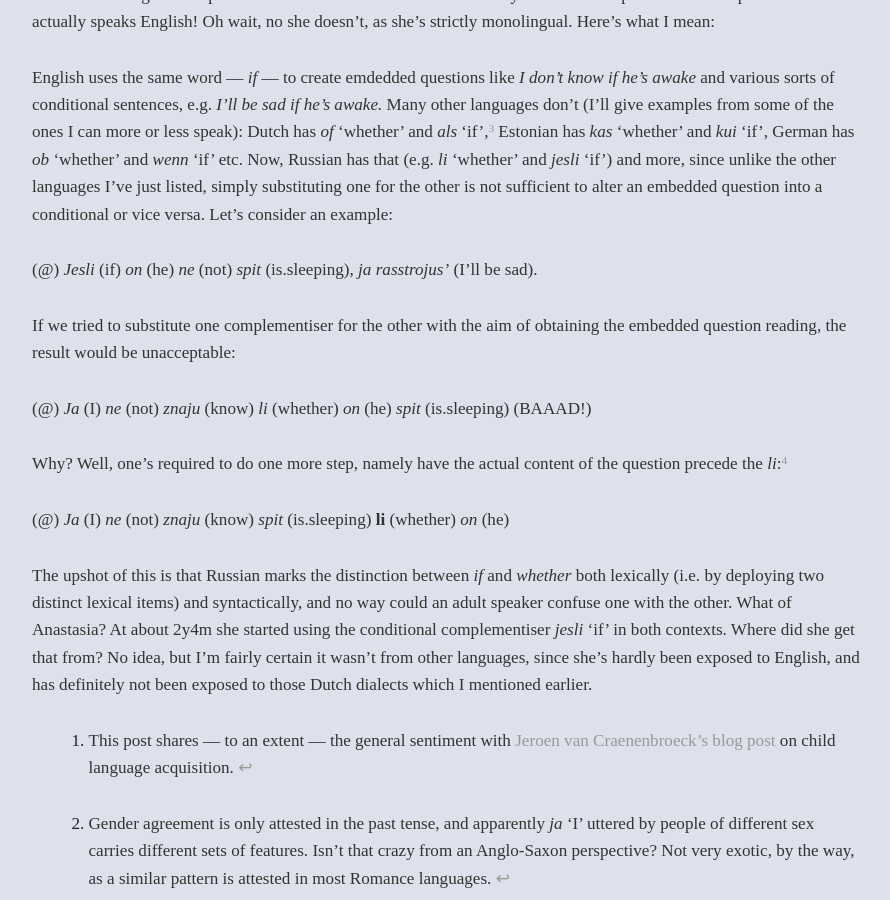
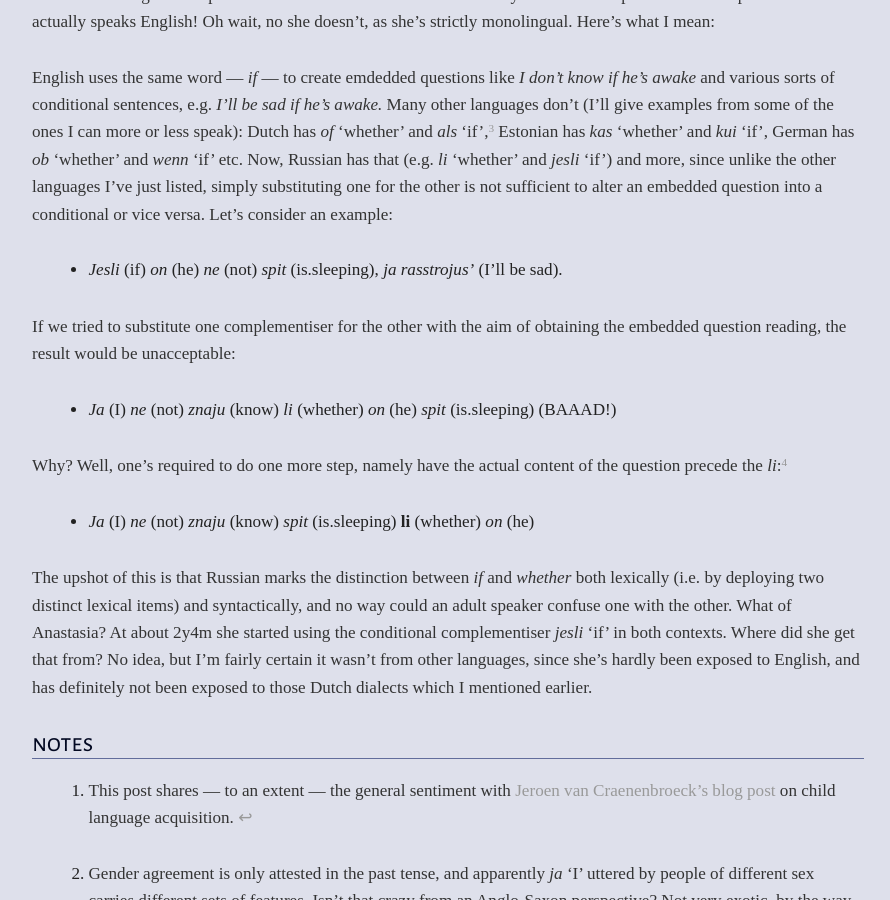
Before and after one commit to mishaknyazev/pavelrudnev.github.io, a Jekyll site: the page built from _posts/2016-10-12-pavel-rudnev-website-launched.md, in a window 1280 px wide and 900 px high, scrolled down 851 px. Shown: the whole window, without its empty margins (192-1082 px from the left). Built offline with Jekyll 4.4.1, drawn with Linux system fonts in a browser that asks for light colours; nearby versions of some CDN libraries; some web fonts are replaced.

Commit message:
Update 2016-10-12-pavel-rudnev-website-launched.md

```diff
--- a/_posts/2016-10-12-pavel-rudnev-website-launched.md
+++ b/_posts/2016-10-12-pavel-rudnev-website-launched.md
@@ -21,18 +21,19 @@ The second thing I found peculiar about Anastasia's Russian is the way she'd use
 
 English uses the same word --- *if* --- to create emdedded questions like *I don't know if he's awake* and various sorts of conditional sentences, e.g. *I'll be sad if he's awake.* Many other languages don't (I'll give examples from some of the ones I can more or less speak): Dutch has *of* ‘whether’ and *als* ‘if’,[^3] Estonian has *kas* ‘whether’ and *kui* ‘if’, German has *ob* ‘whether’ and *wenn* ‘if’ etc. Now, Russian has that (e.g. *li* ‘whether’ and *jesli* ‘if’) and more, since unlike the other languages I've just listed, simply substituting one for the other is not sufficient to alter an embedded question into a conditional or vice versa. Let's consider an example:
 
-(@) *Jesli* (if) *on* (he) *ne* (not) *spit* (is.sleeping), *ja rasstrojus'* (I'll be sad).
+* *Jesli* (if) *on* (he) *ne* (not) *spit* (is.sleeping), *ja rasstrojus'* (I'll be sad).
 
 If we tried to substitute one complementiser for the other with the aim of obtaining the embedded question reading, the result would be unacceptable:
 
-(@) *Ja* (I) *ne* (not) *znaju* (know) *li* (whether) *on* (he) *spit* (is.sleeping) (BAAAD!)
+* *Ja* (I) *ne* (not) *znaju* (know) *li* (whether) *on* (he) *spit* (is.sleeping) (BAAAD!)
 
 Why? Well, one's required to do one more step, namely have the actual content of the question precede the *li*:[^4]
 
-(@) *Ja* (I) *ne* (not) *znaju* (know) *spit* (is.sleeping) **li** (whether) *on* (he)
+* *Ja* (I) *ne* (not) *znaju* (know) *spit* (is.sleeping) **li** (whether) *on* (he)
 
 The upshot of this is that Russian marks the distinction between *if* and *whether* both lexically (i.e. by deploying two distinct lexical items) and syntactically, and no way could an adult speaker confuse one with the other. What of Anastasia? At about 2y4m she started using the conditional complementiser *jesli* ‘if’ in both contexts. Where did she get that from? No idea, but I'm fairly certain it wasn't from other languages, since she's hardly been exposed to English, and has definitely not been exposed to those Dutch dialects which I mentioned earlier.
 
+## Notes ##
 
 [^1]: This post shares --- to an extent --- the general sentiment with [Jeroen van Craenenbroeck's blog post](http://jeroenvancraenenbroeck.net/blog/2014/11/9/eliass-adventures-in-comp-agreement-land) on child language acquisition.
 
```
